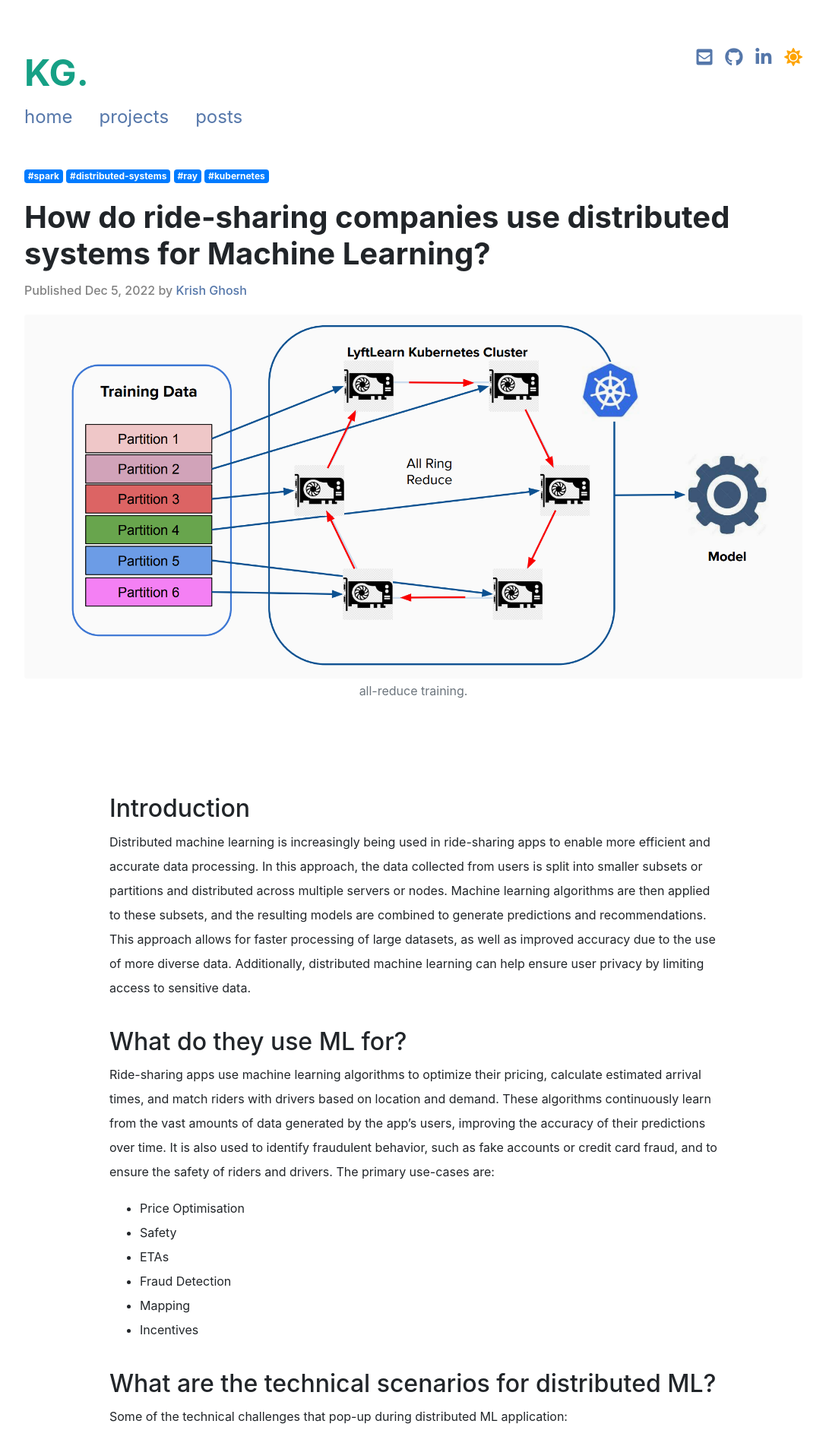
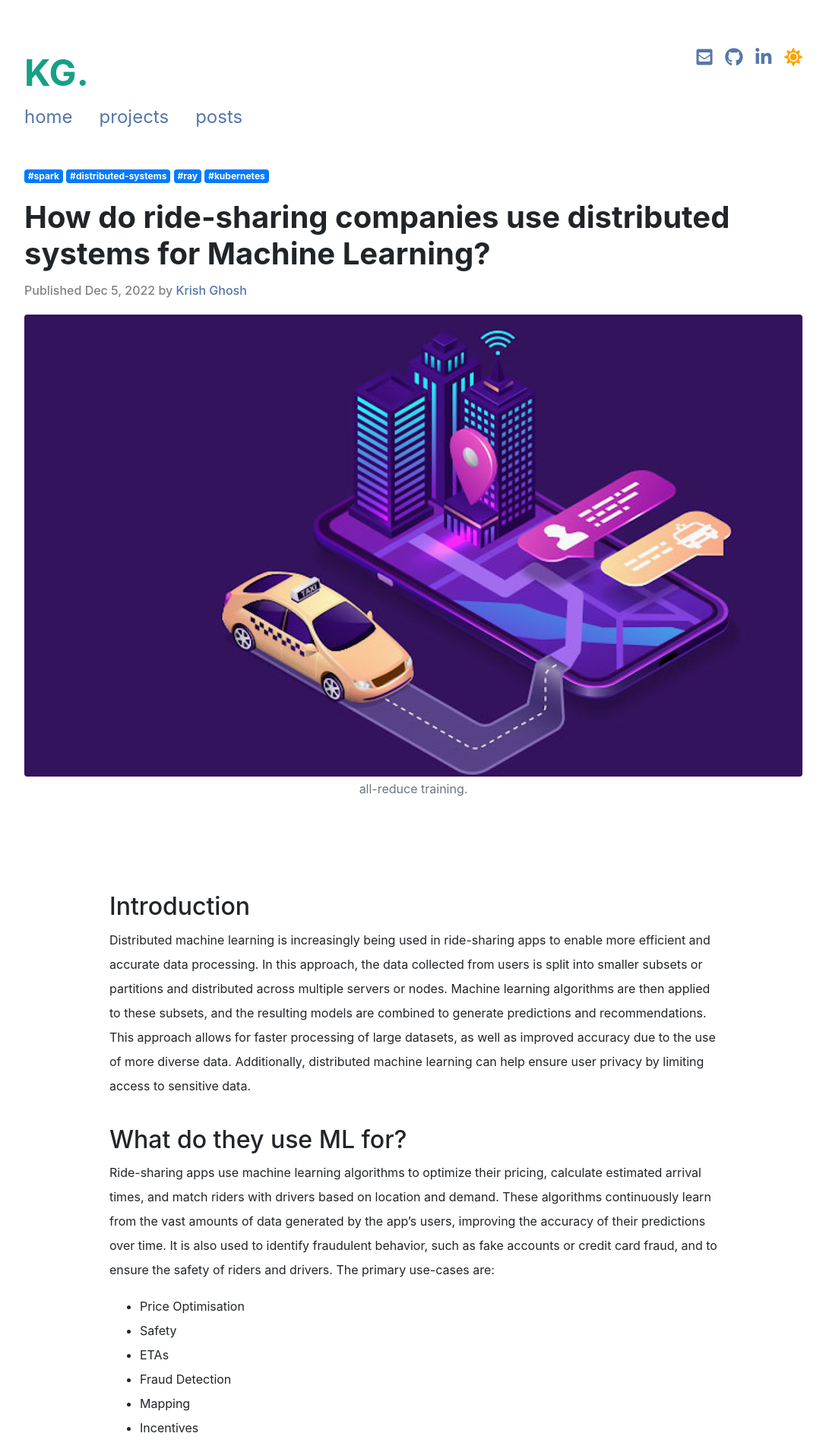
Before and after one commit to krishparadox/krishparadox.github.io, a Jekyll site: the page built from _posts/2022-12-05-ride-share-dist.md, in a window 1280 px wide. Shown: the top 1903 px of the page at 76% size, without its empty margins (96-1183 px from the left). Built offline with Jekyll 4.4.1, drawn with Linux system fonts in a browser that asks for light colours; nearby versions of some CDN libraries; a style sheet for code colours, icons or effects is not loaded.

Commit message:
Update 2022-12-05-ride-share-dist.md

```diff
--- a/_posts/2022-12-05-ride-share-dist.md
+++ b/_posts/2022-12-05-ride-share-dist.md
@@ -3,7 +3,7 @@
 title:  How do ride-sharing companies use distributed systems for Machine Learning?
 date:   2022-12-05
 tags: [spark, distributed-systems, ray, kubernetes]
-splash_img_source: /assets/img/rs_dist_5.png
+splash_img_source: /assets/img/rs_cover_1.png
 splash_img_caption: all-reduce training.
 ---
 
```
